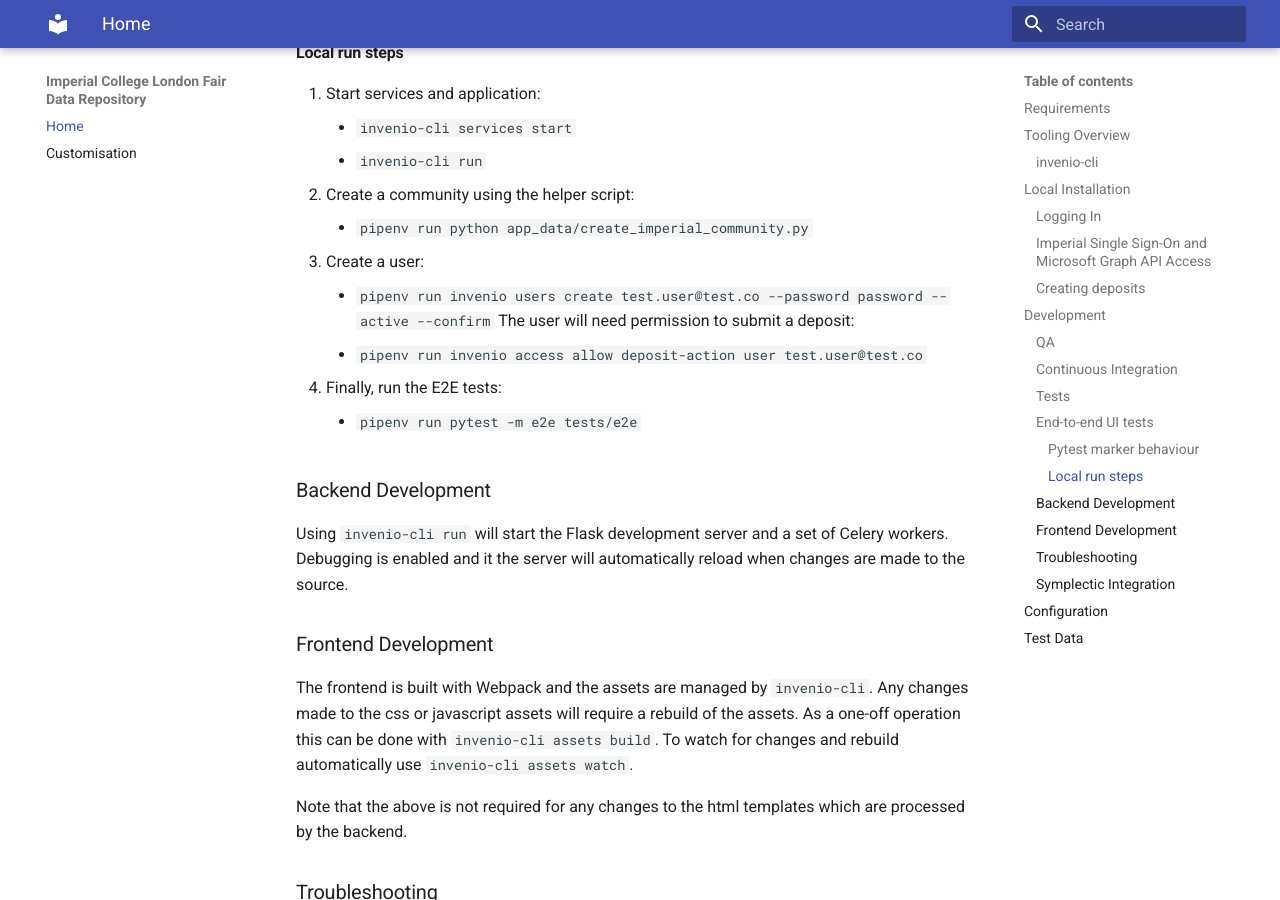
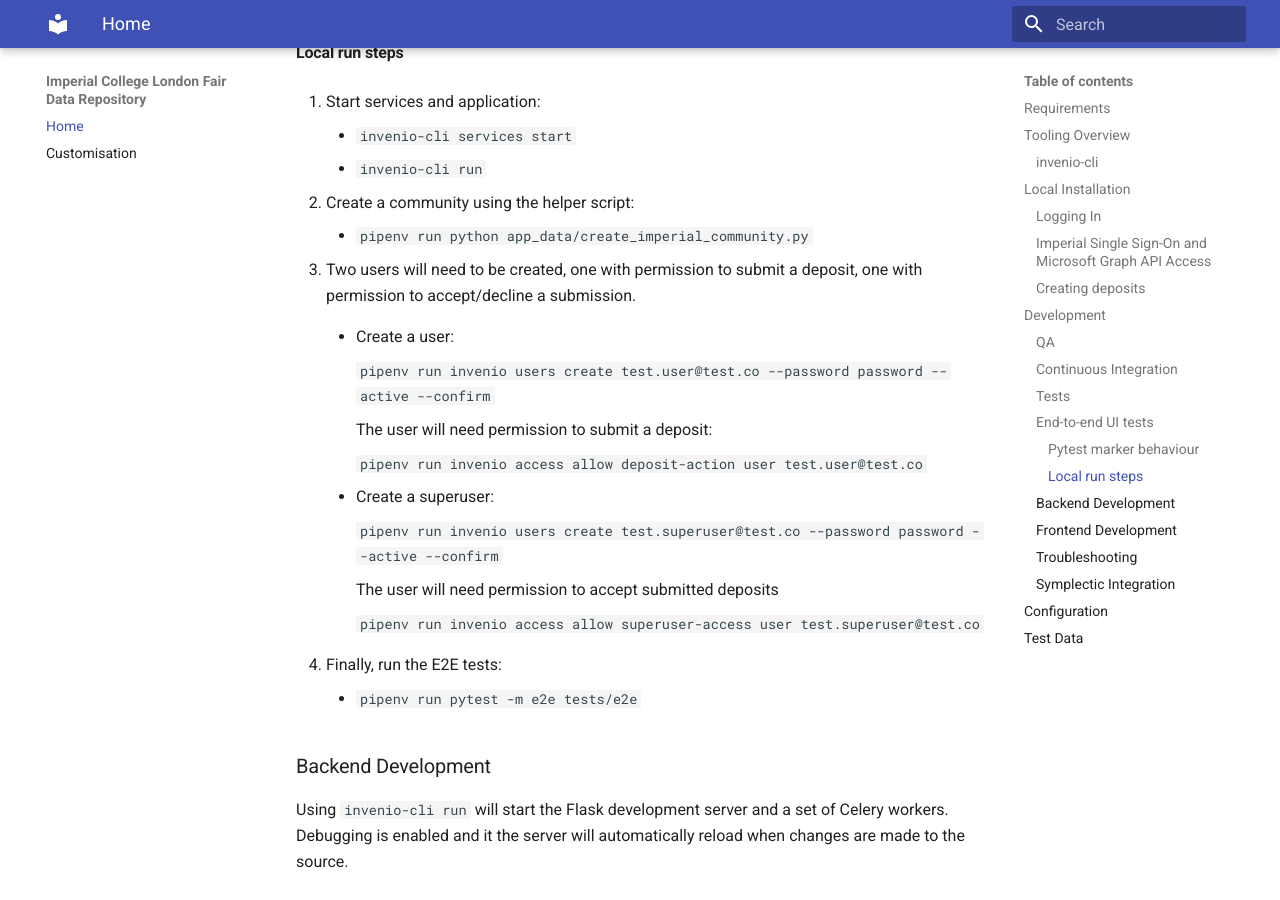
Before and after one commit to ImperialCollegeLondon/fair-data-repository, an MkDocs documentation site: the page built from docs/index.md, in a window 1280 px wide and 900 px high, scrolled down 4812 px. Built offline with MkDocs 1.6.1 and Material for MkDocs 9.7.7, drawn with Linux system fonts in a browser that asks for light colours.

Commit message:
Update docs with additional user requirements for e2e tests to run

```diff
--- a/docs/index.md
+++ b/docs/index.md
@@ -203,15 +203,35 @@
 #### Local run steps
 
 1. Start services and application:
+
     - `invenio-cli services start`
     - `invenio-cli run`
+
 1. Create a community using the helper script:
+
     - `pipenv run python app_data/create_imperial_community.py`
-1. Create a user:
-    - `pipenv run invenio users create test.user@test.co --password password --active --confirm`
+
+1. Two users will need to be created, one with permission to submit a deposit, one with
+    permission to accept/decline a submission.
+
+    - Create a user:
+
+        `pipenv run invenio users create test.user@test.co --password password --active --confirm`
+
         The user will need permission to submit a deposit:
-    - `pipenv run invenio access allow deposit-action user test.user@test.co`
+
+        `pipenv run invenio access allow deposit-action user test.user@test.co`
+
+    - Create a superuser:
+
+        `pipenv run invenio users create test.superuser@test.co --password password --active --confirm`
+
+        The user will need permission to accept submitted deposits
+
+        `pipenv run invenio access allow superuser-access user test.superuser@test.co`
+
 1. Finally, run the E2E tests:
+
     - `pipenv run pytest -m e2e tests/e2e`
 
 ### Backend Development
```
